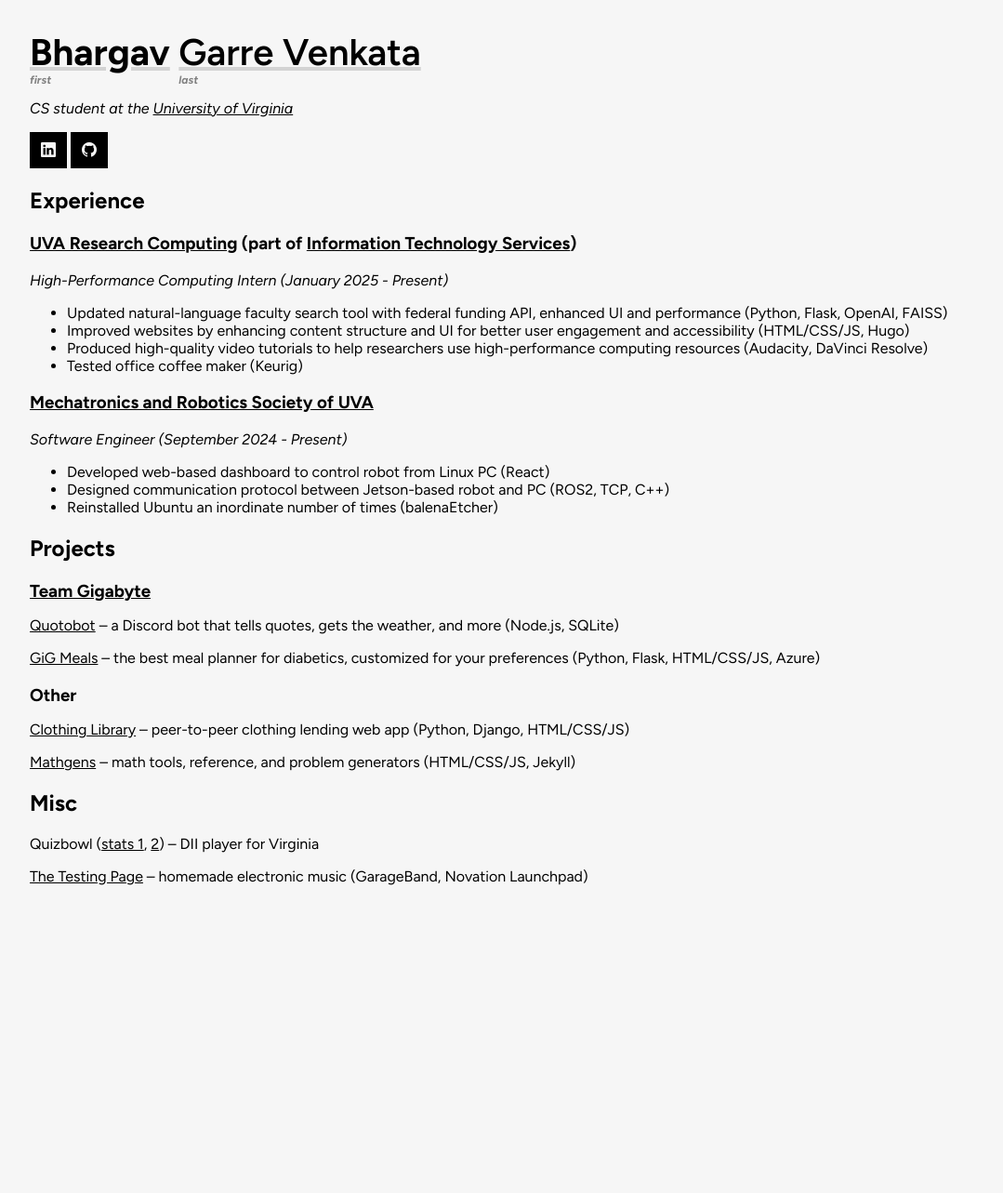
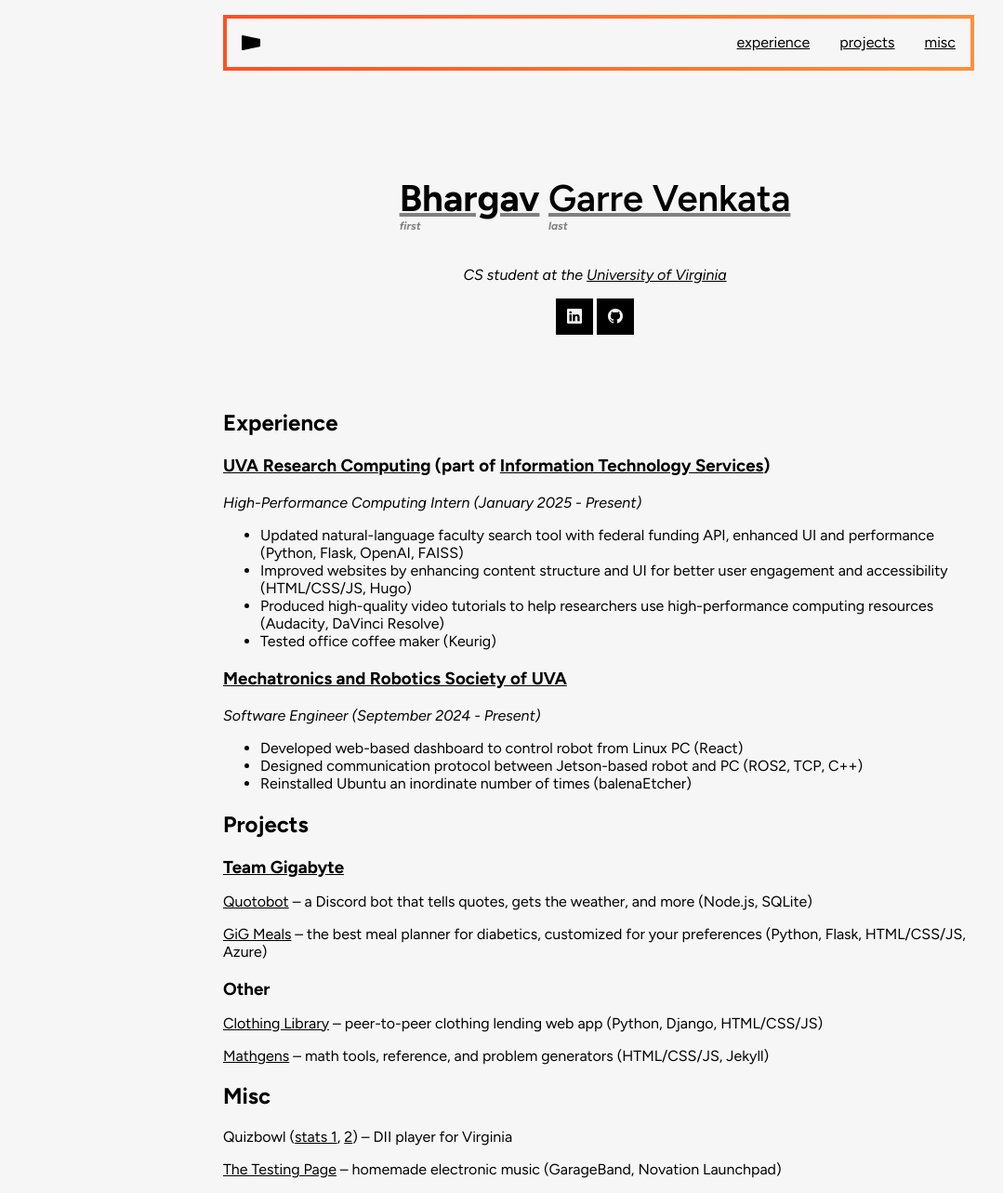
Before and after one commit to bgv2/bgv2.github.io, a Jekyll site: the page index.html, which Jekyll copies as it is, in a window 1280 px wide. Shown: the whole page at 93% size, without its empty margins (0-1079 px from the left). Built offline with Jekyll 4.4.1, drawn with Linux system fonts in a browser that asks for light colours; before the commit the page ends 984 px from its top, so only the background shows below that.

Commit message:
major style changes

```diff
--- a/index.html
+++ b/index.html
@@ -14,6 +14,7 @@
         :root {
             --bg-color: rgb(246, 246, 246);
             --text-color: black;
+            --name-label-color: gray;
         }
 
         /*dark colors*/
@@ -21,19 +22,50 @@
             :root {
                 --bg-color: #1D1F20;
                 --text-color: white;
+                --name-label-color: lightgray;
             }
         }
 
         body {
             font-family: 'Figtree', sans-serif;
-            margin: 2rem;
+            max-width: 800px;
+            margin: 1rem auto;
+            padding: 0 2rem;
             background-color: var(--bg-color);
             color: var(--text-color);
         }
 
+        nav {
+            display: flex;
+            width: 100%;
+            justify-content: center;
+            border: .25rem solid red;
+            background-color: var(--bg-color);
+            z-index: 100;
+            border-image: linear-gradient(to right, #fe5024, #fc903c) 1;
+            a {
+                padding: 1rem;
+            }
+            .logo {
+                display: flex;
+                align-items: center;
+                fill: var(--text-color);
+                margin-right: auto;
+                line-height: 0;
+                text-decoration: none;
+            }
+        }
+
+        .hero {
+            margin: 5rem 0;
+            display: flex;
+            flex-direction: column;
+            align-items: center;
+        }
+
         .name {
             text-decoration-line: underline;
-            text-decoration-color: lightgray;
+            text-decoration-color: var(--name-label-color);
             abbr {
                 text-decoration: none;
             }
@@ -41,7 +73,7 @@
 
         .namelabel {
             font-size: .75rem;
-            color: gray;
+            color: var(--name-label-color);
             position: relative;
             top: -1.75rem;
             font-style: italic;
@@ -75,11 +107,44 @@
         }
 
         @media screen and (max-width: 500px) {
+            .hero {
+                margin: 5rem 0;
+            }
+
+            h1 {
+                width: 100%;
+                justify-content: center;
+                text-align: center;
+                margin: 0 0 0.25rem 0;
+                line-height: 1.1;
+                gap: 1rem;
+            }
+
+            h1 > span:not(.name-container) {
+                display: none;
+            }
+
             .name-container {
-                padding-top: 2rem;
+                display: flex;
+                flex-direction: column;
+                align-items: flex-start;
+                width: fit-content;
+                margin: 0 auto;
+                max-height: none;
+                padding-top: 0;
             }
+
+            .name-container br {
+                display: none;
+            }
+
+            .namelabel {
+                position: static;
+                margin-top: 0.05rem;
+            }
+
             .tagline {
-                padding-top: 1rem;
+                margin: 2rem 0 2rem 0;
             }
         }
 
@@ -104,6 +169,21 @@
 </head>
 
 <body>
+    <nav>
+        <a href="/" class="logo">
+            <svg width="20" height="20" viewBox="0 0 727 596" version="1.1" xmlns="http://www.w3.org/2000/svg"
+            xmlns:xlink="http://www.w3.org/1999/xlink" xml:space="preserve" xmlns:serif="http://www.serif.com/"
+            style="fill-rule:evenodd;clip-rule:evenodd;stroke-linejoin:round;stroke-miterlimit:2;">
+                <path
+                    d="M37.273,587.642c-9.136,1.871 -18.629,-0.464 -25.855,-6.36c-7.226,-5.896 -11.418,-14.728 -11.418,-24.053l0,-519.184c0,-9.325 4.192,-18.157 11.417,-24.052c7.225,-5.896 16.718,-8.231 25.854,-6.36c129.295,26.478 556.499,113.965 664.462,136.075c14.527,2.975 24.957,15.758 24.957,30.586l0,246.694c0,14.825 -10.428,27.604 -24.951,30.578c-107.953,22.108 -535.166,109.597 -664.466,136.076Z" />
+            </svg>
+        </a>
+        <a href="#experience">experience</a>
+        <a href="#projects">projects</a>
+        <a href="#misc">misc</a>
+    </nav>
+
+    <section class="hero">
         <h1>
             <span class="name-container">
                 <span class="name">
@@ -122,10 +202,14 @@
             CS student at the
             <a href="https://www.virginia.edu/">University of Virginia</a>
         </p>
+        <span class="herobuttons">
             <a href="https://www.linkedin.com/in/bhargav-gv" class="styled-link" title="LinkedIn"><i
                     class="bi bi-linkedin"></i></a>
             <a href="https://www.github.com/bgv2" class="styled-link" title="GitHub"><i class="bi bi-github"></i></a>
-    <h2>Experience</h2>
+        </span>
+    </section>
+
+    <h2 id="experience">Experience</h2>
     <h3>
         <a href="https://www.rc.virginia.edu">
             UVA Research Computing</a> (part of <a href="https://cio.virginia.edu/our-organization">Information Technology Services</a>)
@@ -155,7 +239,7 @@
         </ul>
     <p>
     </p>
-    <h2>Projects</h2>
+    <h2 id="projects">Projects</h2>
     <h3>
         <a href="https://team-gigabyte.github.io">
             Team Gigabyte
@@ -175,7 +259,7 @@
     <p>
         <a href="https://mathgens.github.io">Mathgens</a> – math tools, reference, and problem generators (HTML/CSS/JS, Jekyll)
     </p>
-    <h2>Misc</h2>
+    <h2 id="misc">Misc</h2>
     <p>
         Quizbowl (<a href="https://quizbowlstats.com/players/bhargav-garre-venkata">stats 1</a>,
         <a href="https://www.naqt.com/stats/player/index.jsp?contact_id=663708">2</a>) – DII player for Virginia
```
Also changed, not shown: logo.svg (added). Lines whose indentation alone changed are shown as unchanged.
